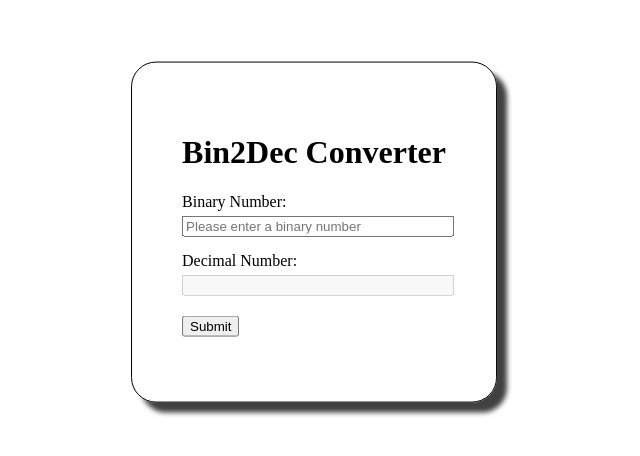
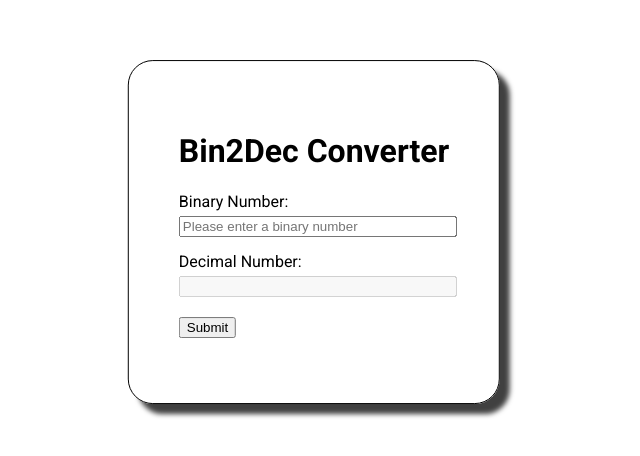
Before and after one commit to mrkshx/bin2dec, a website: page src/index.html in a window 1280 px wide. Shown: the part 168-624 px from the top of the page, without its empty margins (326-966 px from the left). Drawn offline with Linux system fonts and the light colour scheme.

Commit message:
changed font-family

```diff
--- a/src/index.html
+++ b/src/index.html
@@ -4,6 +4,7 @@
   <title>Bin2Dec</title>
   <script src="index.js"></script>
   <link rel="stylesheet" type="text/css" href="style.css">
+  <link href="https://fonts.googleapis.com/css2?family=Roboto:wght@400;700&display=swap" rel="stylesheet">
 </head>
 <body>
   <div id="bin2dev_container">
--- a/src/style.css
+++ b/src/style.css
@@ -5,6 +5,7 @@ html, body {
 
 body {
   position: relative;
+  font-family: 'Roboto', sans-serif;
 }
 
 #bin2dev_container {
```
